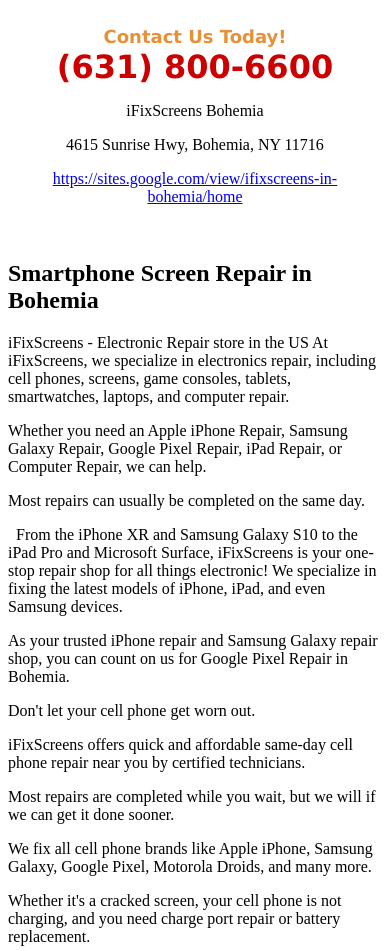
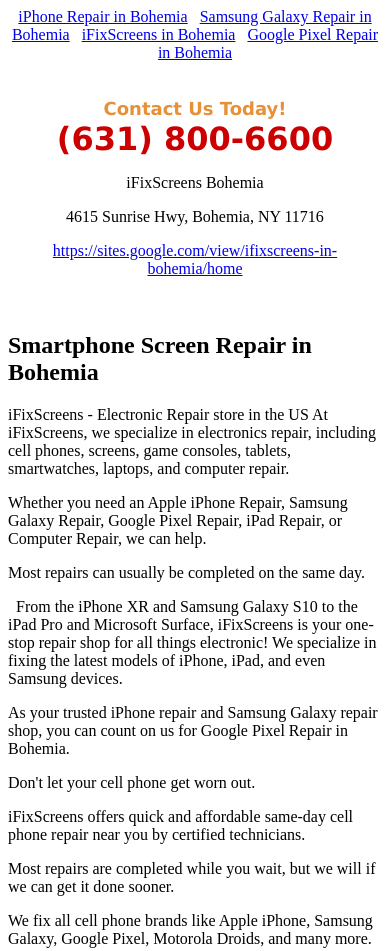
Before and after one commit to iFix786/iFixScreens-in-Bohemia, a plain HTML site: page SmartphoneScreenRepairinBohemia.html in a window 390 px wide. Shown: the top 951 px of the page. Drawn offline with Linux system fonts and the light colour scheme.

Commit message:
Update SmartphoneScreenRepairinBohemia.html

```diff
--- a/SmartphoneScreenRepairinBohemia.html
+++ b/SmartphoneScreenRepairinBohemia.html
@@ -1,4 +1,12 @@
-<!DOCTYPE html><html><body><div class="sites-embed-align-center-wrapping-off"><div class="sites-embed-border-on sites-embed sites-embed-full-width" style="width:100%;"><div class="sites-embed-content sites-embed-type-text"><div class="sites-embed-content-textbox"><div dir="ltr"><div style="text-align:center"><br><span style="color:rgb(230,145,56)"><b><font size="4"><span style="font-family:verdana,sans-serif">Contact Us Today!</span></font></b></span><br><span style="color:rgb(204,0,0)"><b><font size="6"><span style="font-family:verdana,sans-serif">(631) 800-6600</span></font></b></span><br><p>iFixScreens Bohemia</p><p>4615 Sunrise Hwy, Bohemia, NY 11716</p><p><a href="https://sites.google.com/view/ifixscreens-in-bohemia/home" target="_blank">https://sites.google.com/view/ifixscreens-in-bohemia/home</a></p><br></div></div></div></div></div></div><h2>Smartphone Screen Repair in Bohemia</h2>iFixScreens - Electronic Repair store in the US
+<!DOCTYPE html><html><body>
+   <div style="text-align: center;">
+        <a href="./iPhoneRepairinBohemia.html">iPhone Repair in Bohemia</a>&nbsp&nbsp
+
+        <a href="./SamsungGalaxyRepairinBohemia.html">Samsung Galaxy Repair in Bohemia</a>&nbsp&nbsp
+<a href="./index.html">iFixScreens in Bohemia</a>&nbsp&nbsp
+        <a href="./GooglePixelRepairinBohemia.html">Google Pixel Repair in Bohemia</a>
+    </div><br/>
+  <div class="sites-embed-align-center-wrapping-off"><div class="sites-embed-border-on sites-embed sites-embed-full-width" style="width:100%;"><div class="sites-embed-content sites-embed-type-text"><div class="sites-embed-content-textbox"><div dir="ltr"><div style="text-align:center"><br><span style="color:rgb(230,145,56)"><b><font size="4"><span style="font-family:verdana,sans-serif">Contact Us Today!</span></font></b></span><br><span style="color:rgb(204,0,0)"><b><font size="6"><span style="font-family:verdana,sans-serif">(631) 800-6600</span></font></b></span><br><p>iFixScreens Bohemia</p><p>4615 Sunrise Hwy, Bohemia, NY 11716</p><p><a href="https://sites.google.com/view/ifixscreens-in-bohemia/home" target="_blank">https://sites.google.com/view/ifixscreens-in-bohemia/home</a></p><br></div></div></div></div></div></div><h2>Smartphone Screen Repair in Bohemia</h2>iFixScreens - Electronic Repair store in the US
 
 At iFixScreens, we specialize in electronics repair, including cell phones, screens, game consoles, tablets, smartwatches, laptops, and computer repair. <p>Whether you need an Apple iPhone Repair, Samsung Galaxy Repair, Google Pixel Repair, iPad Repair, or Computer Repair, we can help. <p>Most repairs can usually be completed on the same day.
 <p>
```
